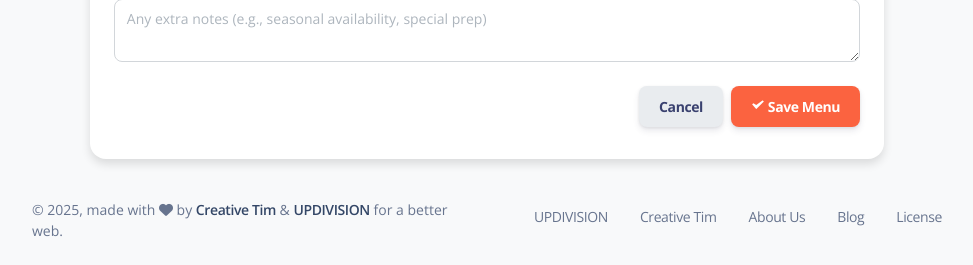
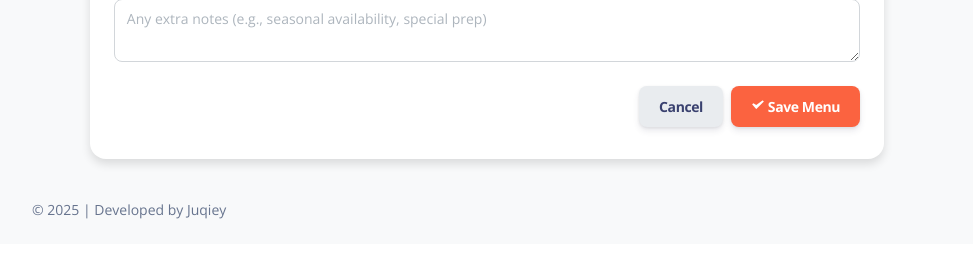
Before and after one commit to Aims-Global-Engineering-Sdn-Bhd/foodtruck_ordering, a Laravel app: page /menu-add in a window 1280 px wide. Shown: the part 935-1200 px from the top of the page, without its empty margins (290-1263 px from the left). After the commit the page ends 1154 px from the top, so only its background shows below. Run offline with Laravel 12, Linux system fonts and the light colour scheme; the visitor is signed in with stand-in values (Sample User, id 1); style sheets or scripts are compiled from the project's sources; parts of the project's set-up code (start-up, migrations or seed data) failed here and were passed over; some libraries are stand-ins or nearby versions.

Commit message:
Push final fix

```diff
--- a/resources/views/cashier/menu.blade.php
+++ b/resources/views/cashier/menu.blade.php
@@ -1,7 +1,7 @@
 @extends('layouts.app', ['class' => 'g-sidenav-show bg-gray-100'])
 
 @section('content')
-    @include('layouts.navbars.auth.topnav', ['title' => 'Order Details'])
+    @include('layouts.navbars.auth.topnav', ['title' => 'Menu Toggle'])
     <div class="container mt-4">
         @livewire('menu-quick-toggle')
     </div>
--- a/resources/views/cashier/order.blade.php
+++ b/resources/views/cashier/order.blade.php
@@ -1,6 +1,7 @@
 @extends('layouts.app', ['class' => 'g-sidenav-show bg-gray-100'])
 
 @section('content')
+    @include('layouts.navbars.auth.topnav', ['title' => 'Order Details'])
     <div class="container mt-4">
         @livewire('order-receiver')
     </div>
--- a/resources/views/layouts/footers/auth/footer.blade.php
+++ b/resources/views/layouts/footers/auth/footer.blade.php
@@ -6,33 +6,9 @@
                     ©
                     <script>
                         document.write(new Date().getFullYear())
-                    </script>,
-                    made with <i class="fa fa-heart"></i> by
-                    <a href="https://www.creative-tim.com" class="font-weight-bold" target="_blank">Creative Tim</a>
-                    &
-                    <a href="https://www.updivision.com" class="font-weight-bold" target="_blank">UPDIVISION</a>
-                    for a better web.
+                    </script>
+                    | Developed by Juqiey
                 </div>
-            </div>
-            <div class="col-lg-6">
-                <ul class="nav nav-footer justify-content-center justify-content-lg-end">
-                    <li class="nav-item">
-                        <a href="https://www.updivision.com" class="nav-link text-muted" target="_blank">UPDIVISION</a>
-                    </li>
-                    <li class="nav-item">
-                        <a href="https://www.creative-tim.com" class="nav-link text-muted" target="_blank">Creative Tim</a>
-                    </li>
-                    <li class="nav-item">
-                        <a href="https://www.creative-tim.com/presentation" class="nav-link text-muted" target="_blank">About Us</a>
-                    </li>
-                    <li class="nav-item">
-                        <a href="https://www.creative-tim.com/blog" class="nav-link text-muted" target="_blank">Blog</a>
-                    </li>
-                    <li class="nav-item">
-                        <a href="https://www.creative-tim.com/license" class="nav-link pe-0 text-muted"
-                            target="_blank">License</a>
-                    </li>
-                </ul>
             </div>
         </div>
     </div>
--- a/resources/views/livewire/order-page.blade.php
+++ b/resources/views/livewire/order-page.blade.php
@@ -3,7 +3,7 @@
         {{-- Order Header --}}
         <div class="d-flex flex-column flex-md-row justify-content-between align-items-start align-items-md-center mb-4">
             <div>
-                <h3 class="text-primary mb-1 fw-bold">Order #{{ $order->id }}</h3>
+                <h3 class="text-primary mb-1 fw-bold">Order #{{ $order->order_id }}</h3>
                 <p class="text-muted mb-0"><strong>Customer:</strong> {{ $order->customer_name }}</p>
 
                 @if($order->pickup_time)
--- a/resources/views/livewire/order-receiver.blade.php
+++ b/resources/views/livewire/order-receiver.blade.php
@@ -1,4 +1,7 @@
 <div class="container-fluid py-4">
+    <div class="alert alert-info text-center fw-bold mb-3 rounded">
+        ⚠️ Keep this page active to receive new order sound notifications!
+    </div>
     <div class="card shadow-sm border-0">
         <div class="card-header bg-transparent border-0">
         </div>
@@ -18,7 +21,7 @@
                         <div class="card card-frame mb-3 border-0 shadow-sm">
                             <div class="card-body d-flex justify-content-between align-items-center flex-wrap">
                                 <div>
-                                    <h6 class="fw-bold mb-1">Order #{{ $order->id }}</h6>
+                                    <h6 class="fw-bold mb-1">Order #{{ $order->order_id }}</h6>
                                     <p class="mb-1 text-sm text-muted">
                                         <i class="ni ni-single-02"></i> {{ $order->customer_name }}
                                     </p>
```
Also changed, not shown: app/Models/Order.php (+30 -1 lines), database/migrations/2025_10_21_090800_add_order_id_to_orders_table.php (added).
